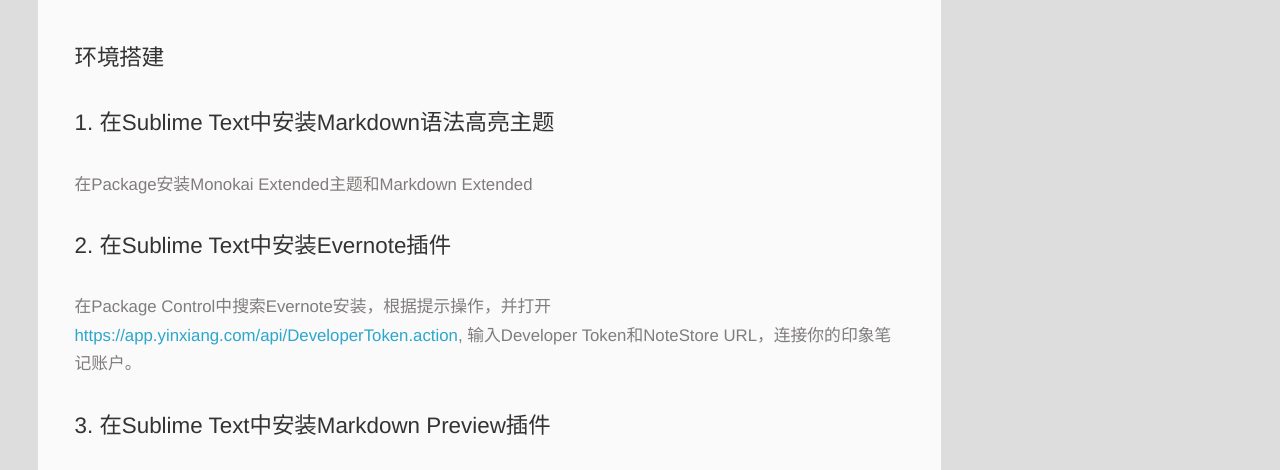
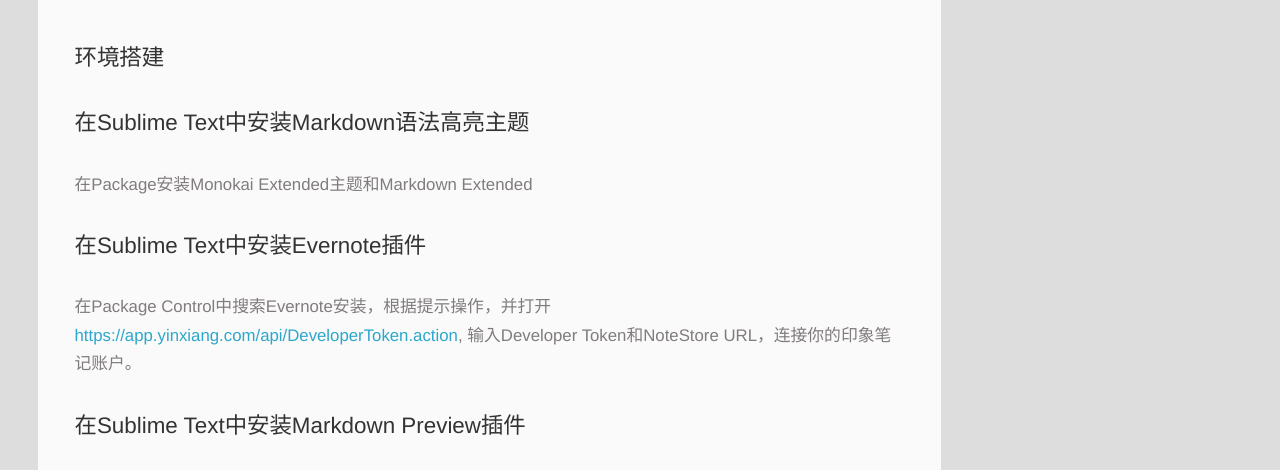
Before and after one commit to D-F0ur/D-F0ur.github.io, a plain HTML site: page 2014/11/12/Text和Evernote来编写Markdown文档/index.html in a window 1280 px wide. Shown: the part 320-790 px from the top of the page. Drawn offline with Linux system fonts and the light colour scheme.

Commit message:
Site updated: 2014-11-12 14:34:48

```diff
--- a/2014/11/12/Text和Evernote来编写Markdown文档/index.html
+++ b/2014/11/12/Text和Evernote来编写Markdown文档/index.html
@@ -10,10 +10,10 @@
     <meta name="author" content="JDoer">
 
     <meta name="description" content="环境搭建
-1. 在Sublime Text中安装Markdown语法高亮主题
+在Sublime Text中安装Markdown语法高亮主题
 在Package安装Monokai Extended主题和Markdown Extended
-2. 在Sublime Text中安装Evernote插件
-在Package Control中搜索Evernote安装，根据提示">
+在Sublime Text中安装Evernote插件
+在Package Control中搜索Evernote安装，根据提示操作，并打开">
 
 
 
@@ -78,7 +78,7 @@
     </p>
   <p class="article-time">
     <time datetime="2014-11-12T06:06:20.000Z" itemprop="datePublished">Nov 12 2014</time>
-    Updated:<time datetime="2014-11-12T06:31:32.000Z" itemprop="dateModified">Nov 12 2014</time>
+    Updated:<time datetime="2014-11-12T06:34:24.000Z" itemprop="dateModified">Nov 12 2014</time>
 
   </p>
 </header>
@@ -87,15 +87,15 @@
 
 		<div id="toc" class="toc-article">
 			<strong class="toc-title">Contents</strong>
-		<ol class="toc"><li class="toc-item toc-level-3"><a class="toc-link" href="#环境搭建"><span class="toc-number">1.</span> <span class="toc-text">环境搭建</span></a><ol class="toc-child"><li class="toc-item toc-level-4"><a class="toc-link" href="#1-_在Sublime_Text中安装Markdown语法高亮主题"><span class="toc-number">1.1.</span> <span class="toc-text">1. 在Sublime Text中安装Markdown语法高亮主题</span></a></li><li class="toc-item toc-level-4"><a class="toc-link" href="#2-_在Sublime_Text中安装Evernote插件"><span class="toc-number">1.2.</span> <span class="toc-text">2. 在Sublime Text中安装Evernote插件</span></a></li><li class="toc-item toc-level-4"><a class="toc-link" href="#3-_在Sublime_Text中安装Markdown_Preview插件"><span class="toc-number">1.3.</span> <span class="toc-text">3. 在Sublime Text中安装Markdown Preview插件</span></a></li></ol></li><li class="toc-item toc-level-3"><a class="toc-link" href="#工作流程"><span class="toc-number">2.</span> <span class="toc-text">工作流程</span></a></li></ol>
+		<ol class="toc"><li class="toc-item toc-level-3"><a class="toc-link" href="#环境搭建"><span class="toc-number">1.</span> <span class="toc-text">环境搭建</span></a><ol class="toc-child"><li class="toc-item toc-level-4"><a class="toc-link" href="#在Sublime_Text中安装Markdown语法高亮主题"><span class="toc-number">1.1.</span> <span class="toc-text">在Sublime Text中安装Markdown语法高亮主题</span></a></li><li class="toc-item toc-level-4"><a class="toc-link" href="#在Sublime_Text中安装Evernote插件"><span class="toc-number">1.2.</span> <span class="toc-text">在Sublime Text中安装Evernote插件</span></a></li><li class="toc-item toc-level-4"><a class="toc-link" href="#在Sublime_Text中安装Markdown_Preview插件"><span class="toc-number">1.3.</span> <span class="toc-text">在Sublime Text中安装Markdown Preview插件</span></a></li></ol></li><li class="toc-item toc-level-3"><a class="toc-link" href="#工作流程"><span class="toc-number">2.</span> <span class="toc-text">工作流程</span></a></li></ol>
 		</div>
 
 		<h3 id="环境搭建">环境搭建</h3>
-<h4 id="1-_在Sublime_Text中安装Markdown语法高亮主题">1. 在Sublime Text中安装Markdown语法高亮主题</h4>
+<h4 id="在Sublime_Text中安装Markdown语法高亮主题">在Sublime Text中安装Markdown语法高亮主题</h4>
 <p>在Package安装Monokai Extended主题和Markdown Extended</p>
-<h4 id="2-_在Sublime_Text中安装Evernote插件">2. 在Sublime Text中安装Evernote插件</h4>
+<h4 id="在Sublime_Text中安装Evernote插件">在Sublime Text中安装Evernote插件</h4>
 <p>在Package Control中搜索Evernote安装，根据提示操作，并打开<a href="https://app.yinxiang.com/api/DeveloperToken.action" target="_blank" rel="external">https://app.yinxiang.com/api/DeveloperToken.action</a>, 输入Developer Token和NoteStore URL，连接你的印象笔记账户。</p>
-<h4 id="3-_在Sublime_Text中安装Markdown_Preview插件">3. 在Sublime Text中安装Markdown Preview插件</h4>
+<h4 id="在Sublime_Text中安装Markdown_Preview插件">在Sublime Text中安装Markdown Preview插件</h4>
 <p>Markdown非所见所得模式，所以我们可以借助Markdown Preview这款插件来满足写完文档后预览的需要。在浏览器中选择使用Github风格来预览，排版很漂亮。同样，在Package Control中搜索安装。  </p>
 <h3 id="工作流程">工作流程</h3>
 <ol>
@@ -140,7 +140,7 @@
 
   <div id="toc" class="toc-aside">
   <strong class="toc-title">Contents</strong>
-  <ol class="toc"><li class="toc-item toc-level-3"><a class="toc-link" href="#环境搭建"><span class="toc-number">1.</span> <span class="toc-text">环境搭建</span></a><ol class="toc-child"><li class="toc-item toc-level-4"><a class="toc-link" href="#1-_在Sublime_Text中安装Markdown语法高亮主题"><span class="toc-number">1.1.</span> <span class="toc-text">1. 在Sublime Text中安装Markdown语法高亮主题</span></a></li><li class="toc-item toc-level-4"><a class="toc-link" href="#2-_在Sublime_Text中安装Evernote插件"><span class="toc-number">1.2.</span> <span class="toc-text">2. 在Sublime Text中安装Evernote插件</span></a></li><li class="toc-item toc-level-4"><a class="toc-link" href="#3-_在Sublime_Text中安装Markdown_Preview插件"><span class="toc-number">1.3.</span> <span class="toc-text">3. 在Sublime Text中安装Markdown Preview插件</span></a></li></ol></li><li class="toc-item toc-level-3"><a class="toc-link" href="#工作流程"><span class="toc-number">2.</span> <span class="toc-text">工作流程</span></a></li></ol>
+  <ol class="toc"><li class="toc-item toc-level-3"><a class="toc-link" href="#环境搭建"><span class="toc-number">1.</span> <span class="toc-text">环境搭建</span></a><ol class="toc-child"><li class="toc-item toc-level-4"><a class="toc-link" href="#在Sublime_Text中安装Markdown语法高亮主题"><span class="toc-number">1.1.</span> <span class="toc-text">在Sublime Text中安装Markdown语法高亮主题</span></a></li><li class="toc-item toc-level-4"><a class="toc-link" href="#在Sublime_Text中安装Evernote插件"><span class="toc-number">1.2.</span> <span class="toc-text">在Sublime Text中安装Evernote插件</span></a></li><li class="toc-item toc-level-4"><a class="toc-link" href="#在Sublime_Text中安装Markdown_Preview插件"><span class="toc-number">1.3.</span> <span class="toc-text">在Sublime Text中安装Markdown Preview插件</span></a></li></ol></li><li class="toc-item toc-level-3"><a class="toc-link" href="#工作流程"><span class="toc-number">2.</span> <span class="toc-text">工作流程</span></a></li></ol>
   </div>
 
 <div id="asidepart">
```
Also changed, not shown: index.html (+3 -3 lines).
